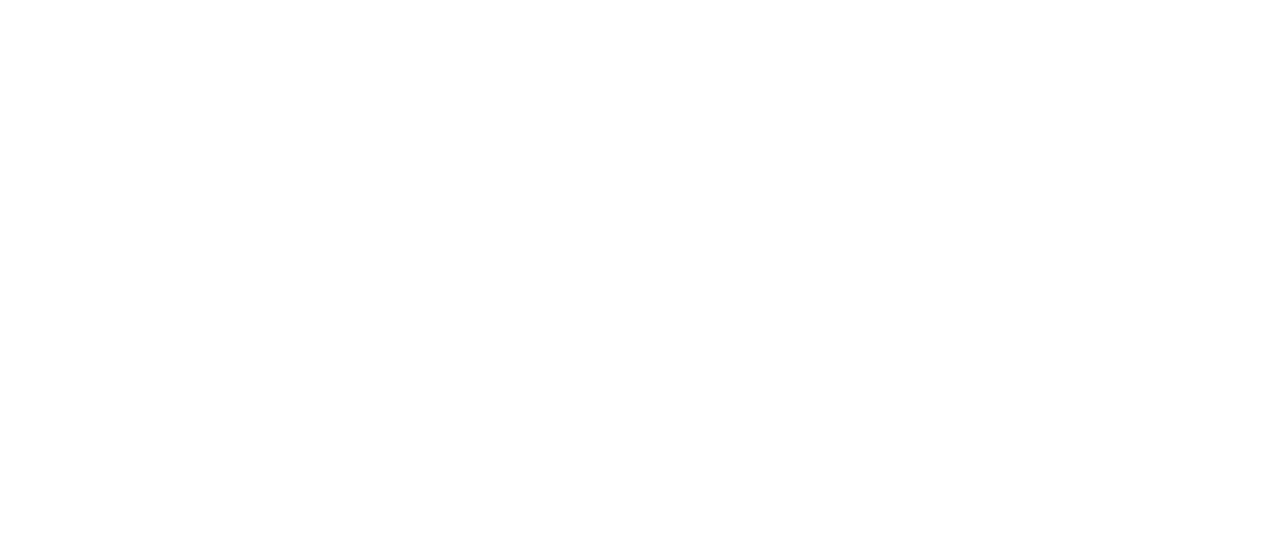
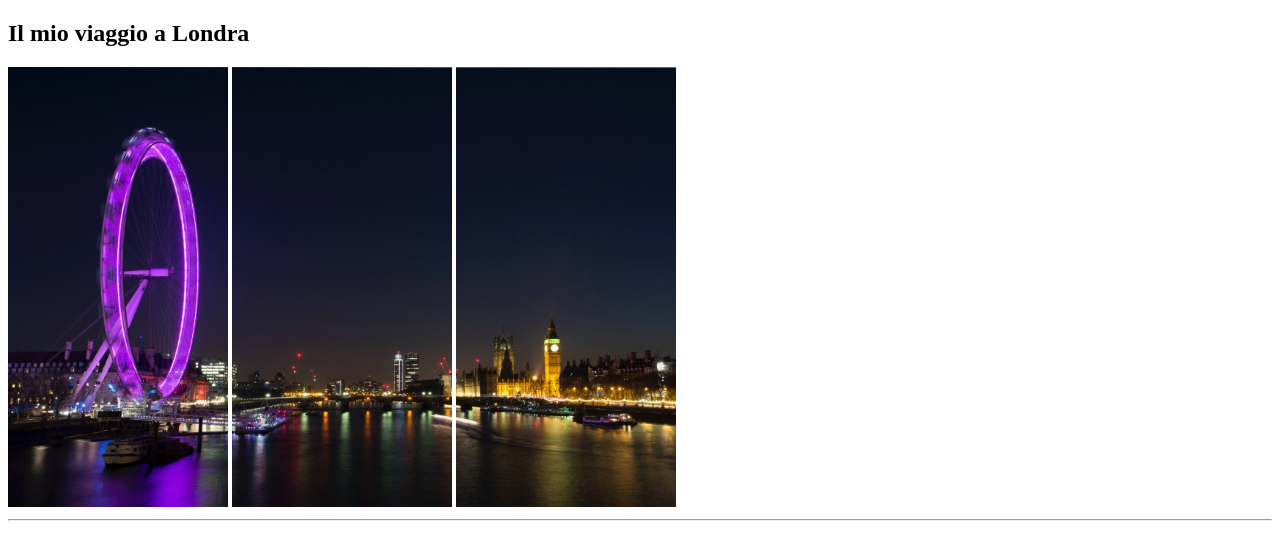
Before and after one commit to giogiosgr/html-london-trip, a plain HTML site: page index.html in a window 1280 px wide. Drawn offline with Linux system fonts and the light colour scheme.

Commit message:
Add: header

```diff
--- a/index.html
+++ b/index.html
@@ -9,6 +9,19 @@
 
 <body>
 
+    <!-- creazione intestazione -->
+    <header>
+        <section>
+            <h1>Il mio viaggio a Londra</h1>
+            <img src="img/pexels-bill-emrich-230794-0.jpg" width="220">
+            <img src="img/pexels-bill-emrich-230794-1.jpg" width="220">
+            <img src="img/pexels-bill-emrich-230794-2.jpg" width="220">
+            <hr>
+        </section>
+    </header>
+
+    <main></main>
+
 </body>
 
 </html>
```
